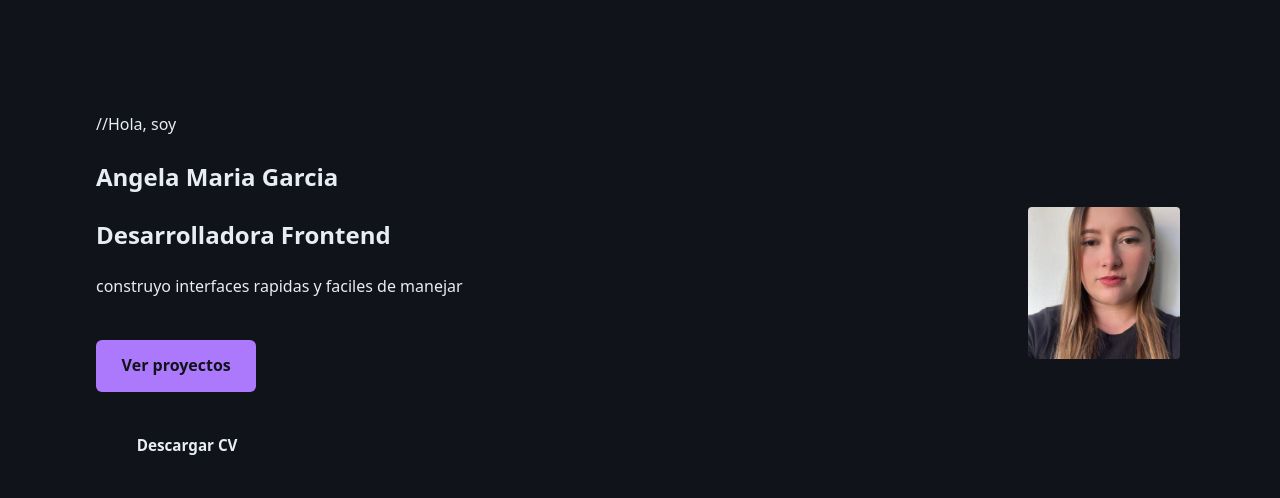
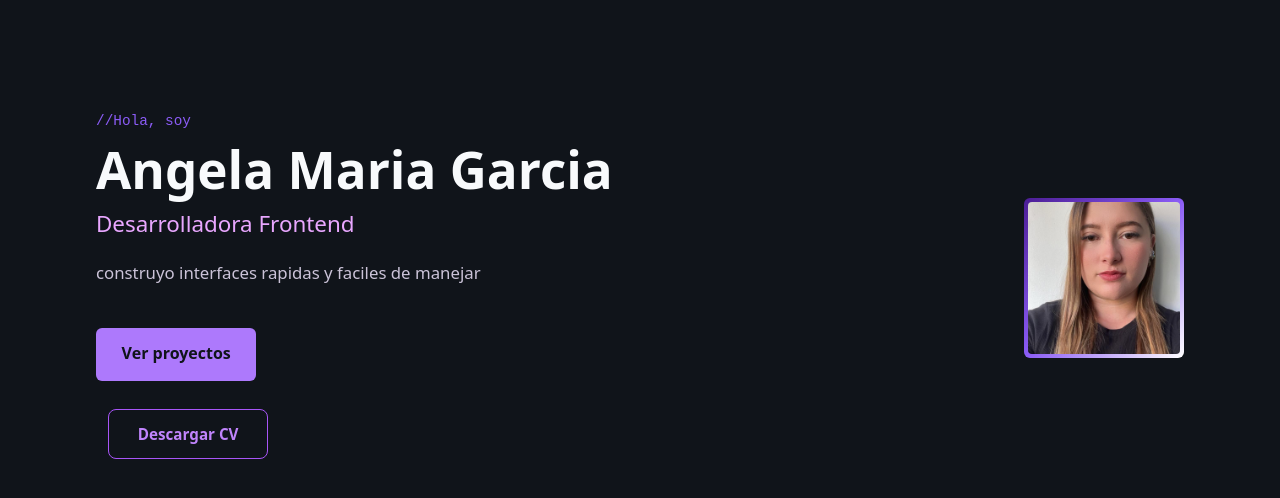
Before and after one commit to angelagg98/portafolio, a React (Vite) app in the folder portafolio/: page / in a window 1280 px wide. Shown: the top 498 px of the page. Built offline with nearby package versions, Linux system fonts and the light colour scheme.

Commit message:
fix: cambios nuevos

```diff
--- a/portafolio/src/data/experience.js
+++ b/portafolio/src/data/experience.js
@@ -2,7 +2,7 @@ export const experience = [
   {
     id: 'e1',
     period: '2025 — Actual',
-    title: 'Aprendiz ADSO',
+    title: 'Aprendiz Analisis y Desarrollo del software',
     organization: 'SENA',
     description: 'Formación en análisis y desarrollo de software: arquitectura frontend, bases de datos y control de versiones.',
   },
--- a/portafolio/src/index.css
+++ b/portafolio/src/index.css
@@ -1,3 +1,10 @@
+:root {
+  --purple-200: #d8b4fe;
+  --purple-300: #c084fc;
+  --purple-400: #a855f7;
+  --font-heading: system-ui, sans-serif;
+}
+
 * {
   box-sizing: border-box;
 }
--- a/portafolio/src/modules/hero/Hero.jsx
+++ b/portafolio/src/modules/hero/Hero.jsx
@@ -10,7 +10,7 @@ export const Hero = ({ profile }) => {
       <div className={styles.content}>
         <Headline name={profile.name} role={profile.role} tagline={profile.tagline} />
         <CallToAction label="Ver proyectos" href="#projects" />
-        <DownloadButton />
+        <DownloadButton />                                          {/* 👈 línea nueva */}
       </div>
       <ProfileImage src={profile.photoUrl} alt={`Foto de ${profile.name}`} />
     </section>
--- a/portafolio/src/modules/hero/components/Headline.jsx
+++ b/portafolio/src/modules/hero/components/Headline.jsx
@@ -1,4 +1,4 @@
-import styles from './ProfileImage.module.css'
+import styles from './Headline.module.css'
 
 export const Headline = ({ name, role, tagline}) => {
     return (
--- a/portafolio/src/modules/hero/components/ProfileImage.module.css
+++ b/portafolio/src/modules/hero/components/ProfileImage.module.css
@@ -3,7 +3,7 @@
     height: 160px;
     border-radius: 6px;
     padding: 4px;
-    background: linear-gradiente(135deg,#4C1D95, #8B5CF6, #FFFFFF); /*degradados*/
+    background: linear-gradient(135deg,#4C1D95, #8B5CF6, #FFFFFF); /*degradados*/
 }
 
 .image{
```
